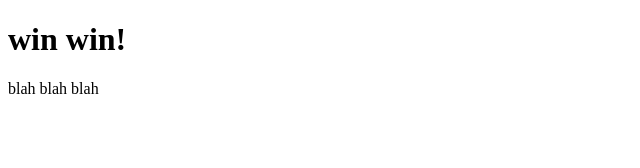
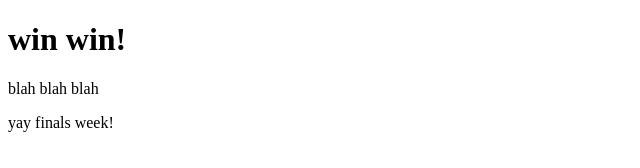
Before and after one commit to ejmitzi/imaginationnails, a plain HTML site: page index.html in a window 1280 px wide. Shown: the full height of the page, 0-640 px from the left. Drawn offline with Linux system fonts and the light colour scheme.

Commit message:
third commit
more testing

```diff
--- a/index.html
+++ b/index.html
@@ -13,6 +13,7 @@
 <body>
    <h1>win win!</h1>
 <p>blah blah blah</p>
+<p>yay finals week!</p>
 </body>
 
 </html>
```
